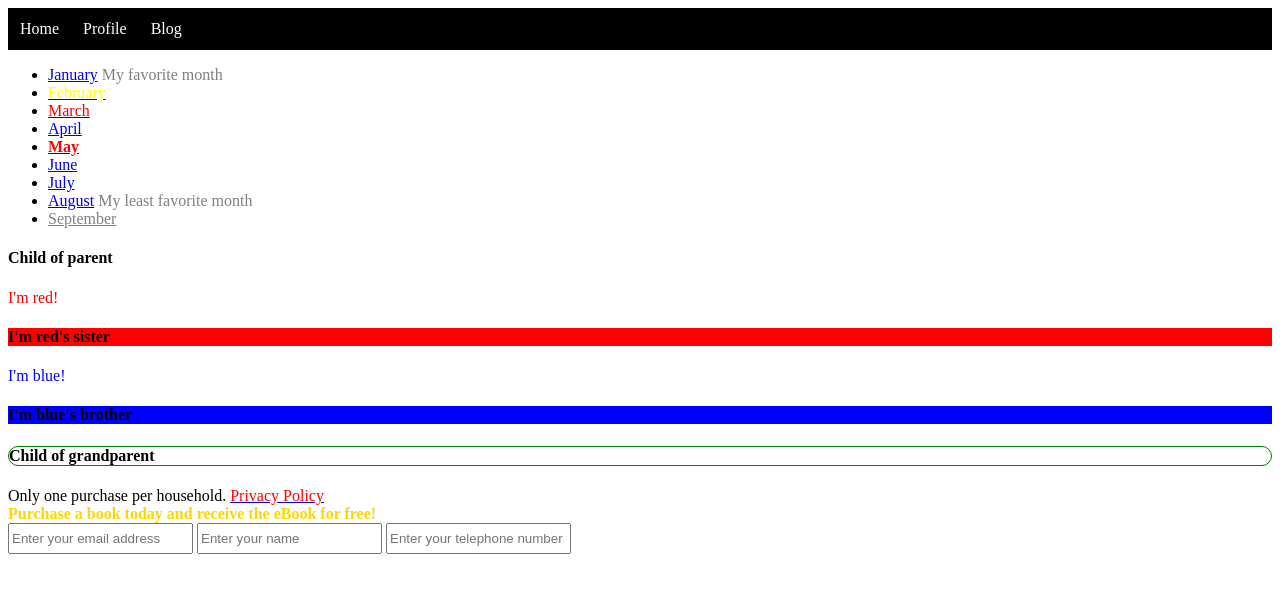
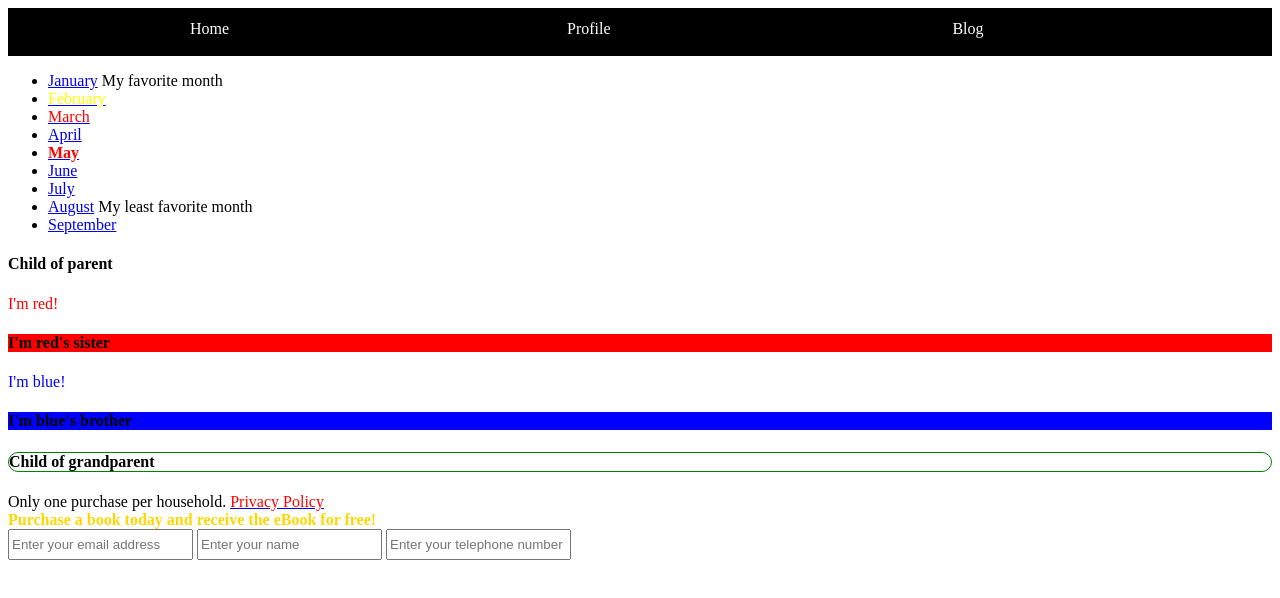
Before and after one commit to b0uncer52/CSS-Selectors, a plain HTML site: page index.html in a window 1280 px wide. Drawn offline with Linux system fonts and the light colour scheme.

Commit message:
working, although small bug with nav text moving to side while being clicked

```diff
--- a/index.html
+++ b/index.html
@@ -8,9 +8,9 @@
     <header>
       <nav>
         <ul>
-          <li><a href="#">Home</a></li>
-          <li><a href="#">Profile</a></li>
-          <li><a href="#">Blog</a></li>
+          <li id="first"><a href="#" onclick="getBig('first')">Home</a></li>
+          <li id="second"><a href="#" onclick="getBig('second')">Profile</a></li>
+          <li id="third"><a href="#" onclick="getBig('third')">Blog</a></li>
         </ul>
       </nav>
     </header>
@@ -93,5 +93,8 @@
           <input type="tel" name="telephone" placeholder="Enter your telephone number">
       </span>
     </footer>
+    <script>function getBig(index){
+      document.getElementById(index).style.width = "33%";
+      }</script>
   </body>
 </html>
--- a/selectors.css
+++ b/selectors.css
@@ -12,15 +12,30 @@ header nav ul {
 header nav li {
 	float: left;
 	color: black;
+	width: 30%;
 }
-header nav li:hover {background: rgb(40, 40, 40);}
+header nav li:hover {
+	background: rgb(60, 60, 60);
+	background: white;
+	color: black;
+}
 header nav li a {
 	display: block;
 	text-decoration: none;
 	padding: 12px 12px;
 	text-align: center;
 	color: white;
+	width: 100%;
+	height: 1.5em;
 }
+header nav li:hover a {
+	color: black;
+}
+
+header nav li a:active {
+	width: 15em;
+}
+*/
 
 .disabled {
 	color: grey;
```
